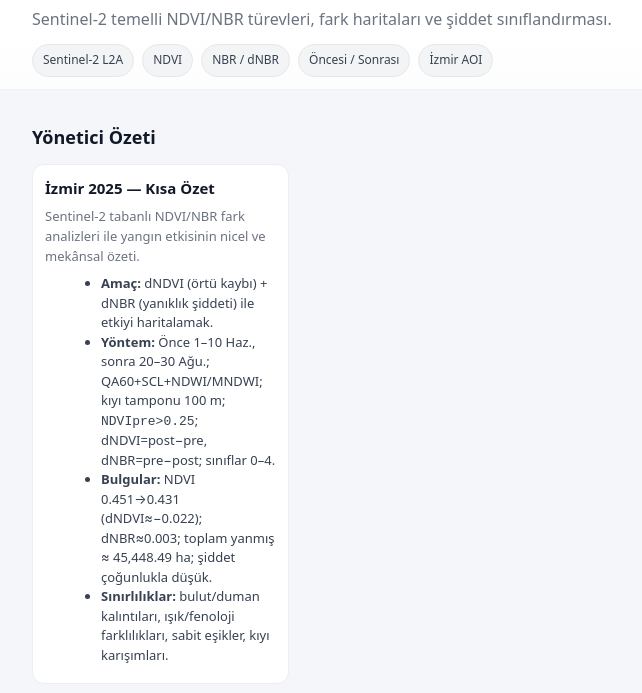
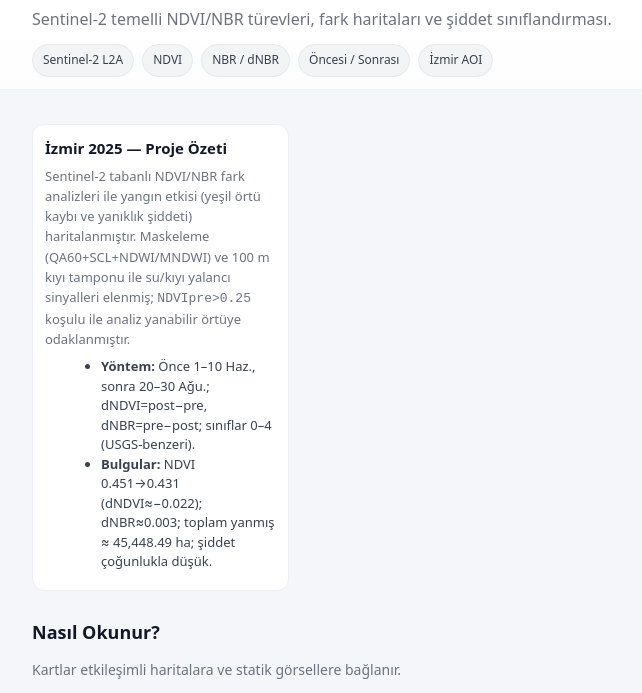
Before and after one commit to yusufarbc/IzmirWildfire2025, a plain HTML site: page index.html in a window 1280 px wide. Shown: the part 78-771 px from the top of the page, without its empty margins (74-716 px from the left). Drawn offline with Linux system fonts and the light colour scheme.

Commit message:
web: Yönetici özeti başlığı kaldırıldı; sayfa başına proje tanıtım kartı eklendi

```diff
--- a/index.html
+++ b/index.html
@@ -104,19 +104,18 @@
     <main>
         <div class="wrap">
             <section>
-                <h2 class="section-title">Yönetici Özeti</h2>
                 <div class="grid">
-                    <article class="card">
+                    <article class="card" aria-label="Proje özeti">
                         <div class="body">
-                            <h3 class="title">İzmir 2025 — Kısa Özet</h3>
+                            <h3 class="title">İzmir 2025 — Proje Özeti</h3>
                             <p class="desc">
-                                Sentinel‑2 tabanlı NDVI/NBR fark analizleri ile yangın etkisinin nicel ve mekânsal özeti.
+                                Sentinel‑2 tabanlı NDVI/NBR fark analizleri ile yangın etkisi (yeşil örtü kaybı ve yanıklık şiddeti) haritalanmıştır.
+                                Maskeleme (QA60+SCL+NDWI/MNDWI) ve 100 m kıyı tamponu ile su/kıyı yalancı sinyalleri elenmiş; <code>NDVIpre&gt;0.25</code>
+                                koşulu ile analiz yanabilir örtüye odaklanmıştır.
                             </p>
                             <ul style="margin:0 0 8px 16px; color:#374151; font-size:13px; line-height:1.5;">
-                                <li><b>Amaç:</b> dNDVI (örtü kaybı) + dNBR (yanıklık şiddeti) ile etkiyi haritalamak.</li>
-                                <li><b>Yöntem:</b> Önce 1–10 Haz., sonra 20–30 Ağu.; QA60+SCL+NDWI/MNDWI; kıyı tamponu 100 m; <code>NDVIpre&gt;0.25</code>; dNDVI=post−pre, dNBR=pre−post; sınıflar 0–4.</li>
+                                <li><b>Yöntem:</b> Önce 1–10 Haz., sonra 20–30 Ağu.; dNDVI=post−pre, dNBR=pre−post; sınıflar 0–4 (USGS‑benzeri).</li>
                                 <li><b>Bulgular:</b> NDVI 0.451→0.431 (dNDVI≈−0.022); dNBR≈0.003; toplam yanmış ≈ 45,448.49 ha; şiddet çoğunlukla düşük.</li>
-                                <li><b>Sınırlılıklar:</b> bulut/duman kalıntıları, ışık/fenoloji farklılıkları, sabit eşikler, kıyı karışımları.</li>
                             </ul>
                         </div>
                     </article>
```
